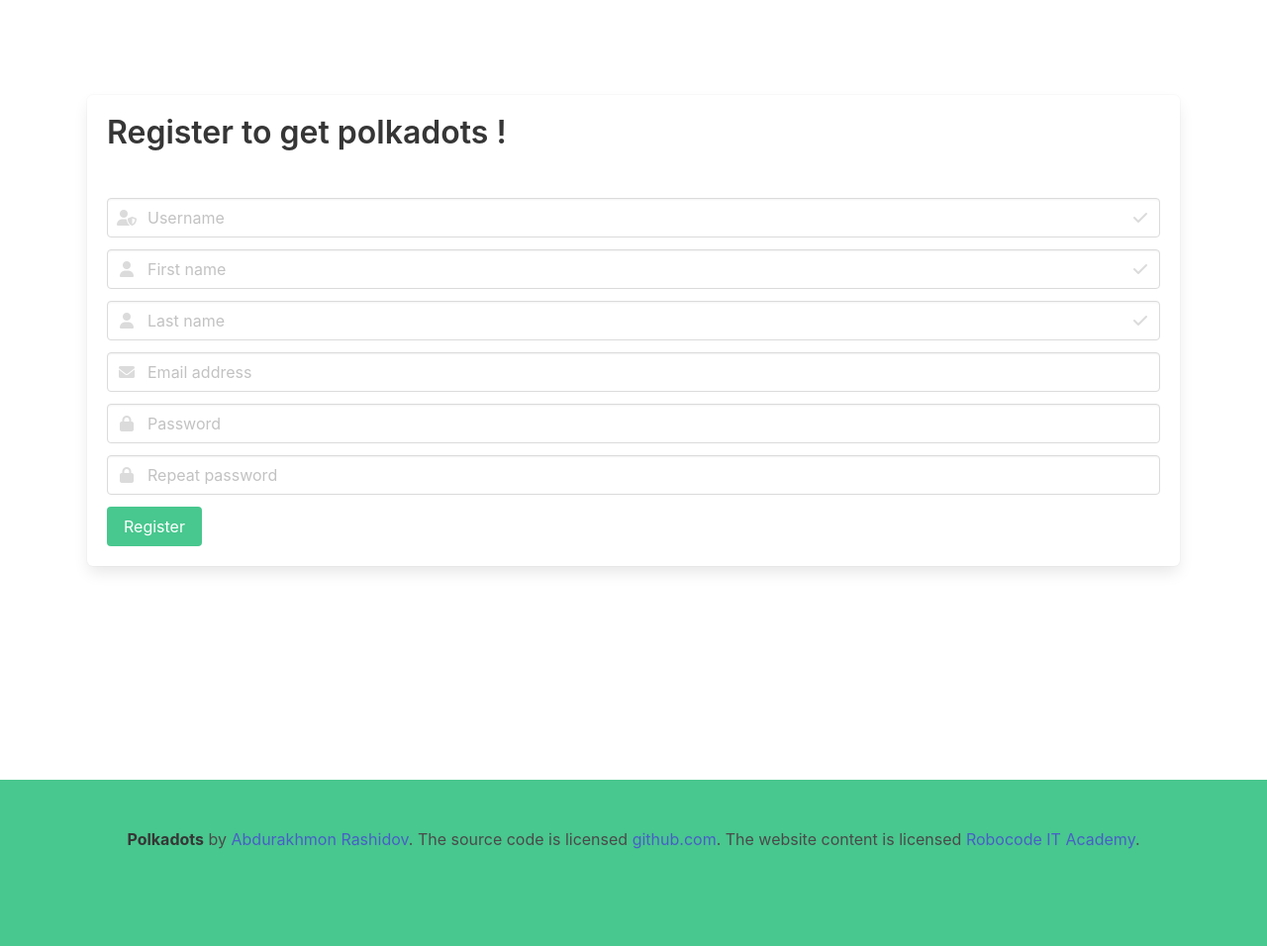
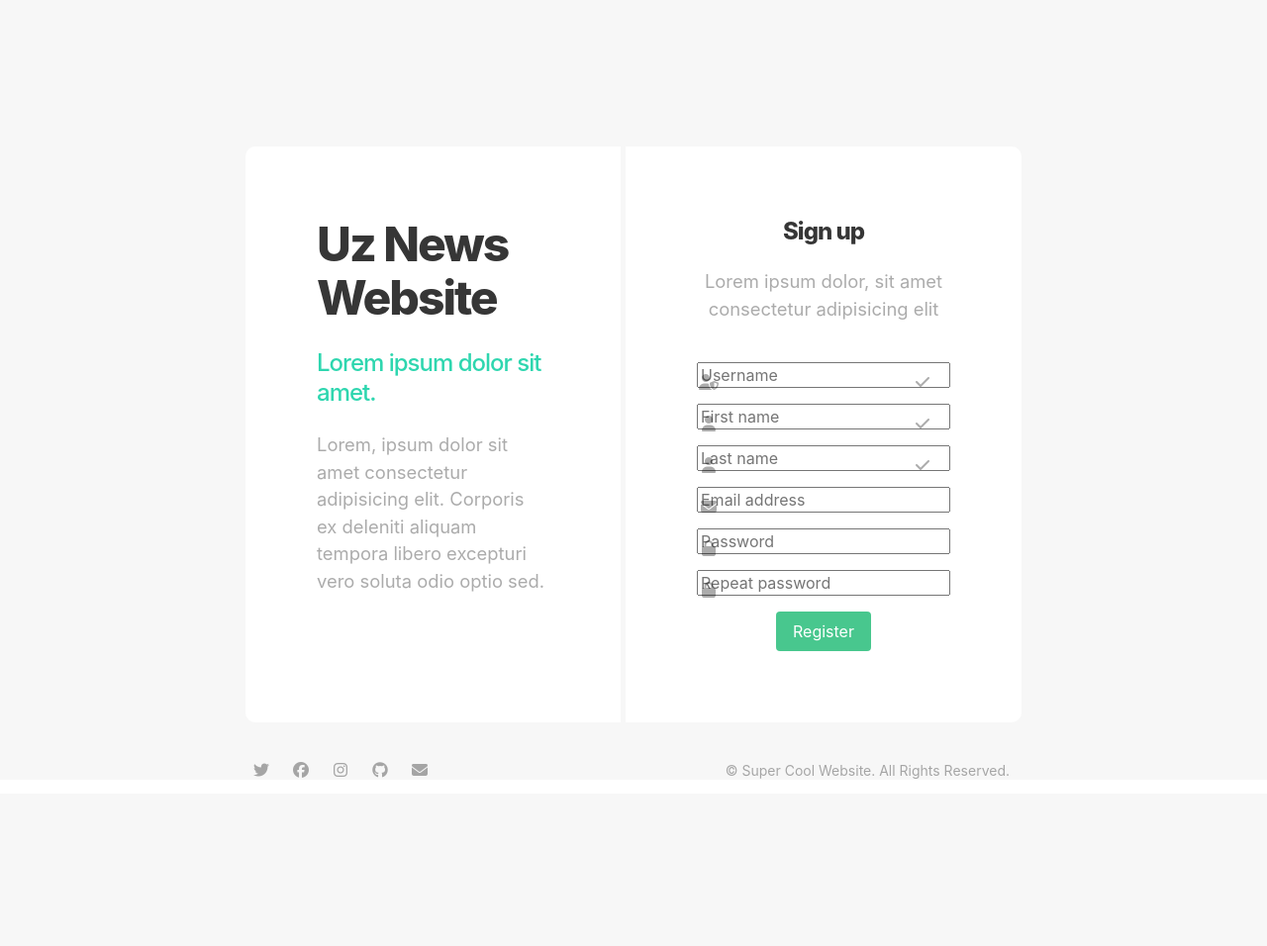
Before and after one commit to abdulhaq-007/Django-Blog, a Django app: page /account/register/ in a window 1280 px wide. Shown: the whole page at 99% size. After the commit the page ends 787 px from the top, so only its background shows below. Run offline with Django 3.2, Linux system fonts and the light colour scheme; some libraries are stand-ins or nearby versions.

Commit message:
changes a lot

```diff
--- a/accounts/urls.py
+++ b/accounts/urls.py
@@ -1,11 +1,13 @@
 from django.urls import path
 from django.contrib.auth.views import LoginView,LogoutView
+from django.shortcuts import redirect
+# from polkadot.settings import LOGIN_REDIRECT_URL
 from .import views
 
 app_name = "accounts"
 
 urlpatterns = [
-    path("login/", LoginView.as_view(template_name="account/login.html"), name="login"),
+    path("login/", LoginView.as_view(template_name="account/login.html", success_url = '/'), name="login"),
     path("logout/", LogoutView.as_view(template_name="account/logout.html"), name="logout"),
     path("register/", views.register, name='register'),
     path("profile/", views.profile, name='profile'),
--- a/main/admin.py
+++ b/main/admin.py
@@ -15,7 +15,8 @@
 
 @admin.register(Post)
 class PostAdmin(admin.ModelAdmin):
-	list_display = ['category','author','up', 'down', 'active']
+	list_display = ['title','author','up', 'down', 'active', 'image']
+	list_display_links = ['title']
 	list_filter = ['up', 'author',"published"]
 
 admin.site.register(Like)
--- a/main/models.py
+++ b/main/models.py
@@ -44,6 +44,7 @@
 	title = models.CharField(max_length=250)
 	body = RichTextField()
 	author = models.ForeignKey(User, on_delete=models.CASCADE, null=True)
+	image = models.ImageField(upload_to="images/")
 	up = models.PositiveIntegerField(default=0)
 	down = models.PositiveIntegerField(default=0)
 	active = models.BooleanField(default=True)
--- a/main/views.py
+++ b/main/views.py
@@ -24,7 +24,7 @@
 
     page_number = request.GET.get('page')
     page_obj = paginator.get_page(page_number)
-    return render(request, "app.html",{"page_obj":page_obj})
+    return render(request, "admin.html",{"page_obj":page_obj})
 
 class AddPostView(CreateView):
     model = Post
--- a/polkadot/settings.py
+++ b/polkadot/settings.py
@@ -105,8 +105,8 @@
     },
 ]
 LOGIN_URL = "/account/login"
-LOGIN_REDIRECT_URL = "/account/profile"
-LOGOUT_URL = "/account/logout"
+LOGIN_REDIRECT_URL = "/"
+LOGOUT_URL = "/account/logout/"
 AUTH_USER_MODEL = 'auth.User'
 # Internationalization
 # https://docs.djangoproject.com/en/3.2/topics/i18n/
--- a/templates/account/register.html
+++ b/templates/account/register.html
@@ -1,32 +1,30 @@
-<!doctype html>
-<html lang="en">
+<!DOCTYPE html>
+<html>
+
   <head>
- <head>
-    <meta charset="UTF-8">
+    <meta charset="utf-8">
     <meta http-equiv="X-UA-Compatible" content="IE=edge">
-    <meta name="viewport" content="width=device-width, initial-scale=1.0">
-    <meta name="author" content="Abdurakhmon Rashidov">
-    <link rel="stylesheet" href="https://cdnjs.cloudflare.com/ajax/libs/bulma/0.9.3/css/bulma.min.css" integrity="sha512-IgmDkwzs96t4SrChW29No3NXBIBv8baW490zk5aXvhCD8vuZM3yUSkbyTBcXohkySecyzIrUwiF/qV0cuPcL3Q==" crossorigin="anonymous" referrerpolicy="no-referrer"
-    />
-    <link rel="stylesheet" href="/static/css/app.css">
-    <link rel="stylesheet" href="https://cdnjs.cloudflare.com/ajax/libs/font-awesome/6.0.0-beta3/css/all.min.css" integrity="sha512-Fo3rlrZj/k7ujTnHg4CGR2D7kSs0v4LLanw2qksYuRlEzO+tcaEPQogQ0KaoGN26/zrn20ImR1DfuLWnOo7aBA==" crossorigin="anonymous" referrerpolicy="no-referrer"
-    />
-    {% block title %}
-    <title>Polkadot - Register</title>
-    {% endblock %}
+    <meta name="viewport" content="width=device-width, initial-scale=1">
+    <title>Register - Free Bulma template</title>
+    <link href="https://fonts.googleapis.com/css2?family=Nunito+Sans:wght@400;500;700&display=swap" rel="stylesheet">
+    <script src="https://kit.fontawesome.com/15181efa86.js" crossorigin="anonymous"></script>
+    <link rel="stylesheet" href="https://unpkg.com/bulma@0.9.0/css/bulma.min.css" />
+    <link rel="stylesheet" type="text/css" href="../css/register.css">
   </head>
-</head>
+
   <body>
-<section class="section">
-   <div class="container my-center mt-5  p-5">
-       <div class="box">
+    <section class="container">
+      <div class="columns is-multiline">
+        <div class="column is-8 is-offset-2 register">
           <div class="columns">
-           <div class="column is-full">
-               <div class="title">Register to get polkadots !</div>
+            <div class="column left">
+              <h1 class="title is-1">Uz News Website</h1>
+              <h2 class="subtitle colored is-4">Lorem ipsum dolor sit amet.</h2>
+              <p>Lorem, ipsum dolor sit amet consectetur adipisicing elit. Corporis ex deleniti aliquam tempora libero excepturi vero soluta odio optio sed.</p>
             </div>
-       </div>
-             <div class="columns">
-         <div class="column is-full">
+            <div class="column right has-text-centered">
+              <h1 class="title is-4">Sign up</h1>
+              <p class="description">Lorem ipsum dolor, sit amet consectetur adipisicing elit</p>
               <form action="" method="post" class="pt-5">
                 {% csrf_token %}
                 <div class="field">
@@ -102,37 +100,119 @@
             </div>
           </div>
         </div>
-
-
+        <div class="column is-8 is-offset-2">
+          <br>
+          <nav class="level">
+            <div class="level-left">
+              <div class="level-item">
+                <span class="icon">
+                  <i class="fab fa-twitter"></i>
+                </span> &emsp;
+                <span class="icon">
+                  <i class="fab fa-facebook"></i>
+                </span> &emsp;
+                <span class="icon">
+                  <i class="fab fa-instagram"></i>
+                </span> &emsp;
+                <span class="icon">
+                  <i class="fab fa-github"></i>
+                </span> &emsp;
+                <span class="icon">
+                  <i class="fas fa-envelope"></i>
+                </span>
+              </div>
+            </div>
+            <div class="level-right">
+              <small class="level-item" style="color: var(--textLight)">
+                &copy; Super Cool Website. All Rights Reserved.
+              </small>
+            </div>
+          </nav>
+        </div>
       </div>
     </section>
-<script>
-    let username = document.getElementById("id_username");
-    let password = document.getElementById("id_password");
-    let password2 = document.getElementById("id_password2");
-    let email = document.getElementById("id_email");
-    let first_name = document.getElementById("id_first_name");
-    let last_name = document.getElementById("id_last_name");
-    console.log(username)
-    username.className = "input"
-    password.className = "input"
-    password2.className = "input"
-    email.className = "input"
-    first_name.className = "input"
-    last_name.className = "input"
-</script>
-<br><br>
-<br><br>
-<br><br>
+  </body>
+  <style>
+    :root {
+      --brandColor: hsl(166, 67%, 51%);
+      --background: rgb(247, 247, 247);
+      --textDark: hsla(0, 0%, 0%, 0.66);
+      --textLight: hsla(0, 0%, 0%, 0.33);
+    }
 
-<footer class="footer has-background-success">
-  <div class="content has-text-centered">
-    <p>
-      <strong>Polkadots</strong> by <a href="https://jgthms.com">Abdurakhmon Rashidov</a>. The source code is licensed
-      <a href="https://github.com/RoboCodeITAcademy/polkadot-twitter-analog">github.com</a>. The website content
-      is licensed <a href="https://robocode.uz">Robocode IT Academy</a>.
-    </p>
-  </div>
-</footer>
-</body>
+    body {
+      background: var(--background);
+      height: 100vh;
+      color: var(--textDark);
+    }
+
+    .field:not(:last-child) {
+      margin-bottom: 1rem;
+    }
+
+    .register {
+      margin-top: 10rem;
+      background: white;
+      border-radius: 10px;
+    }
+
+    .left,
+    .right {
+      padding: 4.5rem;
+    }
+
+    .left {
+      border-right: 5px solid var(--background);
+    }
+
+    .left .title {
+      font-weight: 800;
+      letter-spacing: -2px;
+    }
+
+    .left .colored {
+      color: var(--brandColor);
+      font-weight: 500;
+      margin-top: 1rem !important;
+      letter-spacing: -1px;
+    }
+
+    .left p {
+      color: var(--textLight);
+      font-size: 1.15rem;
+    }
+
+    .right .title {
+      font-weight: 800;
+      letter-spacing: -1px;
+    }
+
+    .right .description {
+      margin-top: 1rem;
+      margin-bottom: 1rem !important;
+      color: var(--textLight);
+      font-size: 1.15rem;
+    }
+
+    .right small {
+      color: var(--textLight);
+    }
+
+    input {
+      font-size: 1rem;
+    }
+
+    input:focus {
+      border-color: var(--brandColor) !important;
+      box-shadow: 0 0 0 1px var(--brandColor) !important;
+    }
+
+    .fab,
+    .fas {
+      color: var(--textLight);
+      margin-right: 1rem;
+    }
+
+  </style>
+
 </html>
```
Also changed, not shown: templates/admin.html (added, +36 -0 lines), templates/wrapper.html (added, +76 -0 lines), db.sqlite3, main/migrations/0006_alter_post_options.py (added), main/migrations/0007_post_image.py (added), media/images/aqsh.jpg (added). Lines whose indentation alone changed are shown as unchanged.
